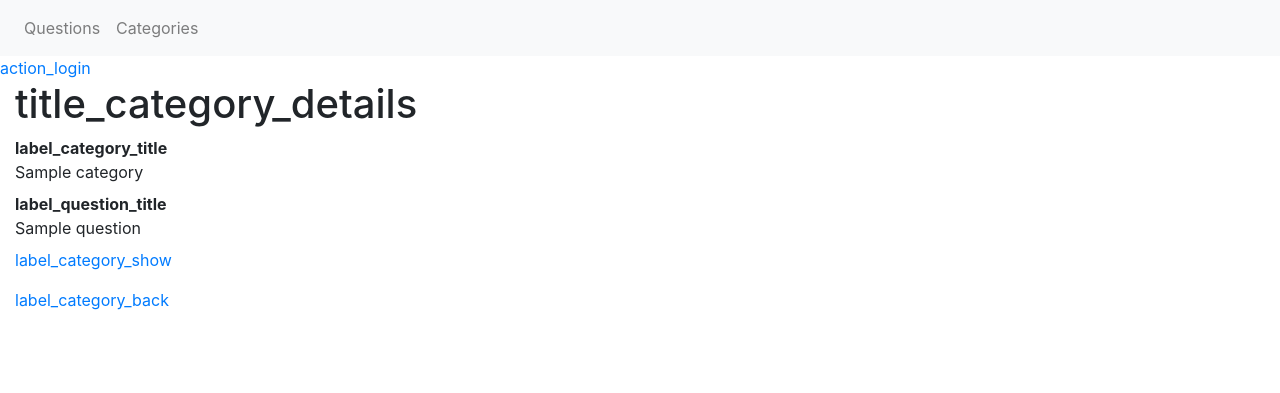
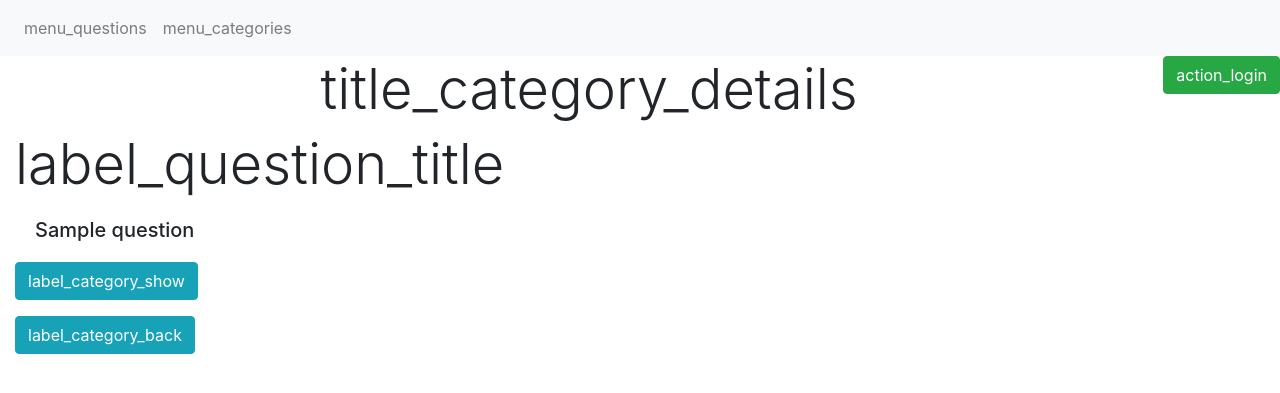
Before and after one commit to KacperRuchalowski/QA_PROJECT, a Symfony app: template app/templates/Category/show.html.twig in a window 1280 px wide. Shown: the top 393 px of the page. Run offline with Twig, Linux system fonts and the light colour scheme; the template is opened without the code that fills it: most values are stand-ins (such as "Sample title", 1, 10 or a date in 2020); some libraries are stand-ins or nearby versions.

Commit message:
Added visuals and translations

```diff
--- a/app/composer.json
+++ b/app/composer.json
@@ -11,6 +11,7 @@
         "knplabs/knp-paginator-bundle": "^5.2",
         "sensio/framework-extra-bundle": "^5.5",
         "sensiolabs/security-checker": "^6.0",
+        "stof/doctrine-extensions-bundle": "^1.4",
         "symfony/asset": "4.4.*",
         "symfony/console": "4.4.*",
         "symfony/dotenv": "4.4.*",
@@ -86,7 +87,7 @@
     },
     "extra": {
         "symfony": {
-            "allow-contrib": false,
+            "allow-contrib": "true",
             "require": "4.4.*"
         }
     }
--- a/app/config/bundles.php
+++ b/app/config/bundles.php
@@ -15,4 +15,5 @@ return [
     Symfony\Bundle\WebServerBundle\WebServerBundle::class => ['dev' => true],
     Doctrine\Bundle\FixturesBundle\DoctrineFixturesBundle::class => ['dev' => true, 'test' => true],
     Knp\Bundle\PaginatorBundle\KnpPaginatorBundle::class => ['all' => true],
+    Stof\DoctrineExtensionsBundle\StofDoctrineExtensionsBundle::class => ['all' => true],
 ];
--- a/app/public/styles.css
+++ b/app/public/styles.css
@@ -0,0 +1,3 @@
+.textbolder {
+    font-weight: bold;
+}
--- a/app/src/Entity/Category.php
+++ b/app/src/Entity/Category.php
@@ -5,6 +5,8 @@ namespace App\Entity;
 use Doctrine\Common\Collections\ArrayCollection;
 use Doctrine\Common\Collections\Collection;
 use Doctrine\ORM\Mapping as ORM;
+use Symfony\Component\Form\Extension\Validator\Constraints;
+use Symfony\Bridge\Doctrine\Validator\Constraints\UniqueEntity;
 
 /**
  * @ORM\Entity(repositoryClass="App\Repository\CategoryRepository")
--- a/app/templates/Category/show.html.twig
+++ b/app/templates/Category/show.html.twig
@@ -5,27 +5,30 @@
 {% endblock %}
 
 {% block body %}
-<h1>{{ 'title_category_details'|trans({'%id%': category.id|default('')}) }}</h1>
+<h1 class="display-4 d-flex justify-content-center">{{ 'title_category_details'|trans({'%id%': category.id|default('')}) }}</h1>
 {% if category is defined and category|length %}
 
-<dl class="dl-horizontal">
-    <dt>{{ 'label_category_title'|trans }}</dt>
-    <dd>{{ category.name|trans }}</dd>
-    <dt>{{ 'label_question_title'|trans }}</dt>
+<dl>
+    <dt class="display-4">{{ 'label_question_title'|trans }}</dt>
+
+    <div>
     {% for question in category.questions %}
 
-    <dd> {{ question.titleQuestion }}</dd>
-        <a href="{{ url('question_show', {id: question.id}) }}" title="{{ 'label_category_show'|trans }}">
+        <div class="card-body">
+            <h5 class="card-text">{{ question.titleQuestion }}</h5>
+        </div>
+        <a  class="btn btn-info" href="{{ url('question_show', {id: question.id}) }}" title="{{ 'label_category_show'|trans }}">
             {{ 'label_category_show'|trans }}
         </a>
 
     {% endfor %}
+    </div>
 </dl>
 
 {% endif %}
 
     <p>
-        <a href="{{ url('category_index') }}" title="{{ 'label_category_back'|trans }}">
+        <a class="btn btn-info" href="{{ url('category_index') }}" title="{{ 'label_category_back'|trans }}">
             {{ 'label_category_back'|trans }}
         </a>
     </p>
--- a/app/templates/User/index.html.twig
+++ b/app/templates/User/index.html.twig
@@ -9,14 +9,14 @@
 
 
 
-    <h1>{{ 'title_user_list'|trans }}</h1>
+    <h1 class="display-4 d-flex justify-content-center">{{ 'title_user_list'|trans }}</h1>
 
 
     {% if pagination is defined and pagination.items|length %}
 
 
         <table class="table table-striped">
-            <thead>
+            <thead class="thead-dark">
             <tr>
                 <th>{{ 'label_user_email'|trans }}</th>
                 <th>{{ 'Actions'|trans }}</th>
@@ -27,7 +27,7 @@
                 <tr>
                     <td>{{ user.email }}</td>
                     <td>
-                            <a href="{{ url('user_edit', {id: user.id}) }}" title="{{ 'label_user_edit'|trans }}">
+                            <a class="btn btn-warning" href="{{ url('user_edit', {id: user.id}) }}" title="{{ 'label_user_edit'|trans }}">
                                 {{ 'label_user_edit'|trans }}
                             </a>
 
--- a/app/templates/base.html.twig
+++ b/app/templates/base.html.twig
@@ -16,8 +16,8 @@
     </button>
     <div class="collapse navbar-collapse" id="navbarNavAltMarkup">
         <div class="navbar-nav">
-            <a class="nav-item nav-link" href="{{ url('question_index') }}">Questions</a>
-            <a class="nav-item nav-link" href="{{ url('category_index') }}">Categories</a>
+            <a class="nav-item nav-link" href="{{ url('question_index') }}">{{ 'menu_questions'|trans }}</a>
+            <a class="nav-item nav-link" href="{{ url('category_index') }}">{{ 'menu_categories'|trans }}</a>
             {% if is_granted('IS_AUTHENTICATED_REMEMBERED') %}
             <a class="nav-item nav-link" href="{{ url('user_index') }}">Users</a>
             {% endif %}
@@ -28,13 +28,13 @@
 {% if is_granted('IS_AUTHENTICATED_REMEMBERED') %}
     <div>{{ app.user.email }}</div>
     <div>
-        <a href="{{ url('app_logout') }}">{{ 'action_logout'|trans }}</a>
+        <a class="float-right btn btn-secondary float-md-right" href="{{ url('app_logout') }}">{{ 'action_logout'|trans }}</a>
 
 
     </div>
 {% else %}
     <div>
-        <a  href="{{ url('app_login') }}">{{ 'action_login'|trans }} </a>
+        <a class="float-right btn btn-success float-md-right" href="{{ url('app_login') }}">{{ 'action_login'|trans }} </a>
     </div>
 {% endif %}
 
--- a/app/templates/security/login.html.twig
+++ b/app/templates/security/login.html.twig
@@ -14,10 +14,10 @@
         </div>
     {% endif %}
 
-    <h1 class="h3 mb-3 font-weight-normal">Please sign in</h1>
+    <h1 class="h3 mb-3 font-weight-normal">{{ 'please_sign'|trans }}</h1>
     <label for="inputEmail">Email</label>
     <input type="email" value="{{ last_username }}" name="email" id="inputEmail" class="form-control" required autofocus>
-    <label for="inputPassword">Password</label>
+    <label for="inputPassword">{{ 'password_log'|trans }}</label>
     <input type="password" name="password" id="inputPassword" class="form-control" required>
 
     <input type="hidden" name="_csrf_token"
@@ -36,7 +36,7 @@
     #}
 
     <button class="btn btn-lg btn-primary" type="submit">
-        Sign in
+        {{ 'sign_in_log'|trans }}
     </button>
 </form>
 {% endblock %}
```
Also changed, not shown: app/templates/Category/index.html.twig (+7 -7 lines), app/templates/Question/index.html.twig (+10 -9 lines), app/templates/Question/show.html.twig (+30 -26 lines), 6 other files.
